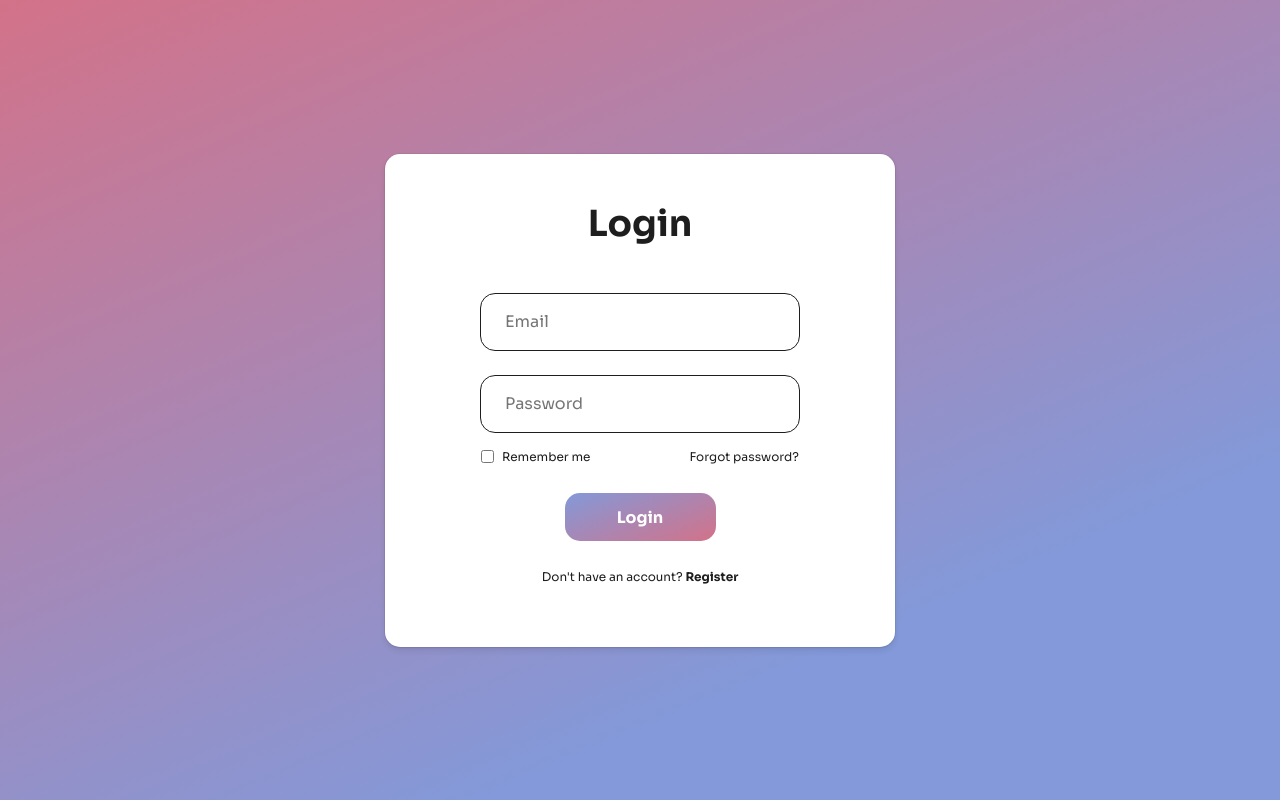
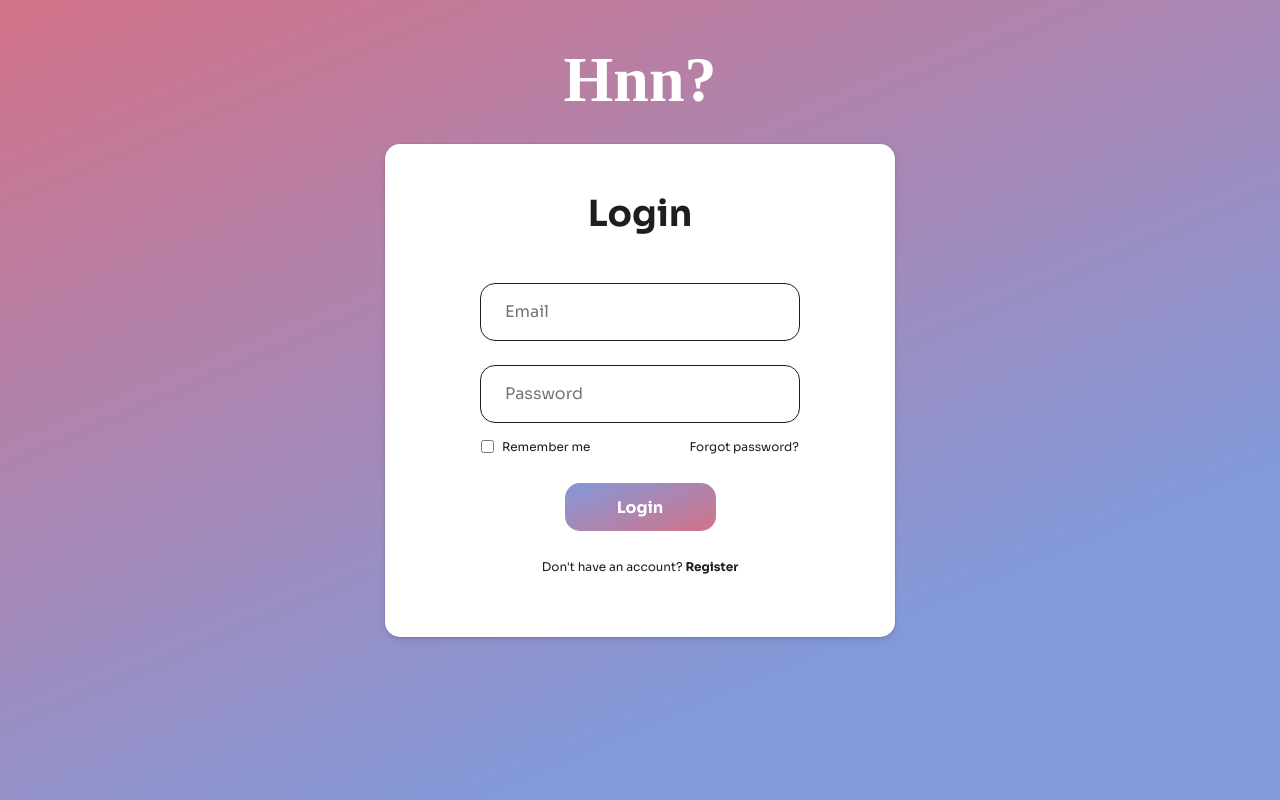
Before and after one commit to AkmalArifin/anon-project, a Vue app in the folder frontend/: page /login in a window 1280 px wide. Built offline with nearby package versions, Linux system fonts and the light colour scheme; a web font is replaced by a local one.

Commit message:
feat: fix logo

```diff
--- a/frontend/src/components/Navbar.vue
+++ b/frontend/src/components/Navbar.vue
@@ -1,7 +1,7 @@
 <template>
     <div class="navbar-container">
         <div class="logo-container">
-            <h3 class="logo" @click="logoClicked">Hnn<span style="color: var(--color-primary);">?</span></h3>
+            <h3 class="logo" @click="logoClicked">Hnn<span style="color: var(--color-primary); font-weight: bold;">?</span></h3>
         </div>
         <div class="nav-container">
             <font-awesome-icon icon="fa-solid fa-gear" class="setting-icon" @click="settingClicked"/>
--- a/frontend/src/views/AskView.vue
+++ b/frontend/src/views/AskView.vue
@@ -1,7 +1,7 @@
 <template>
     <div class="container">
         <div class="logo-container">
-            <h1 class="logo">Hnn<span style="color: var(--color-primary);">?</span></h1>
+            <h1 class="logo">Hnn<span style="color: var(--color-primary); font-weight: bold;">?</span></h1>
         </div>
         <div class="input-container">
             <div class="top"></div>
--- a/frontend/src/views/LoginView.vue
+++ b/frontend/src/views/LoginView.vue
@@ -1,5 +1,8 @@
 <template>
     <div class="login-view">
+        <div class="logo-container">
+            <h1 class="logo">Hnn?</h1>
+        </div>
         <div class="card">
             <div class="header">
                 <h3>Login</h3>
@@ -83,8 +86,18 @@ export default {
     height: 100vh;
     width: 100vw;
     display: flex;
+    flex-flow: column;
     align-items: center;
     justify-content: center;
+    row-gap: 32px;
+}
+
+.login-view .logo-container {
+    margin-top: -116px;
+}
+
+.login-view .logo-container .logo {
+    color: var(--white);
 }
 
 .login-view .card {
```
